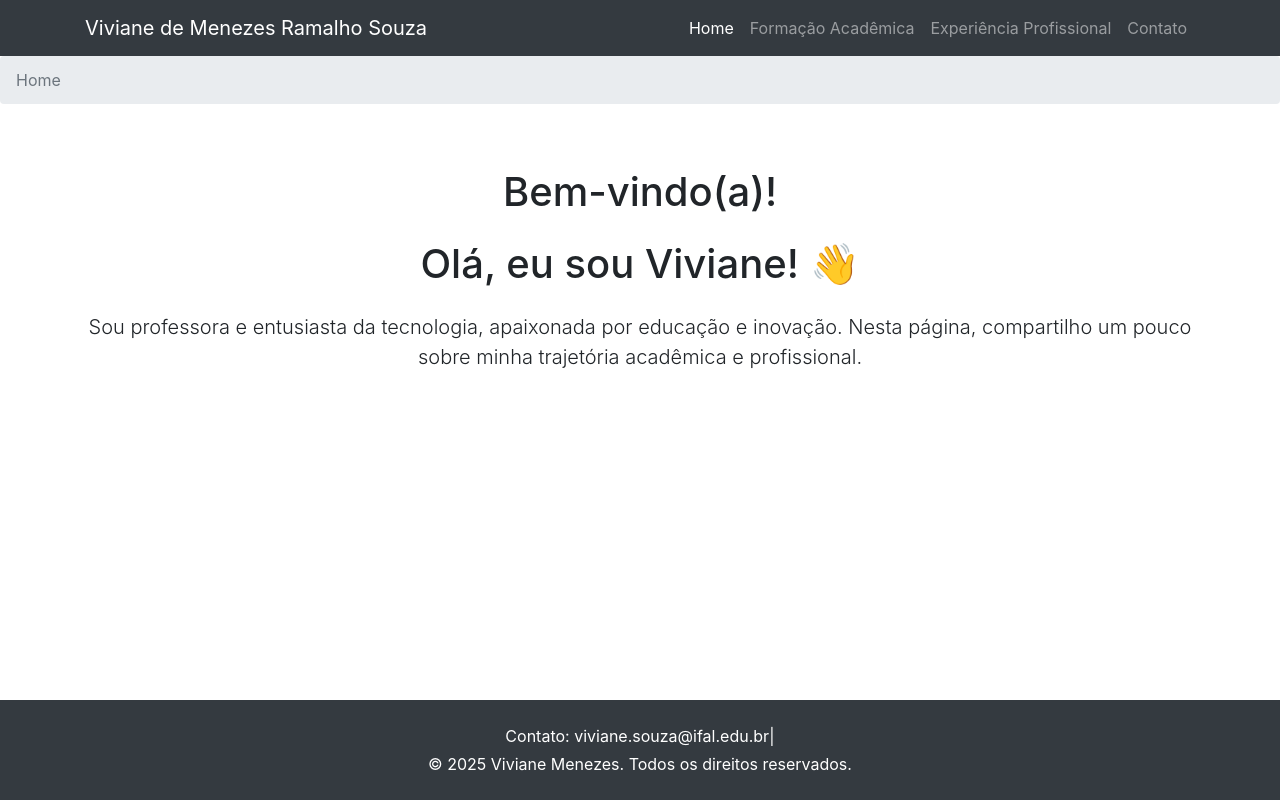
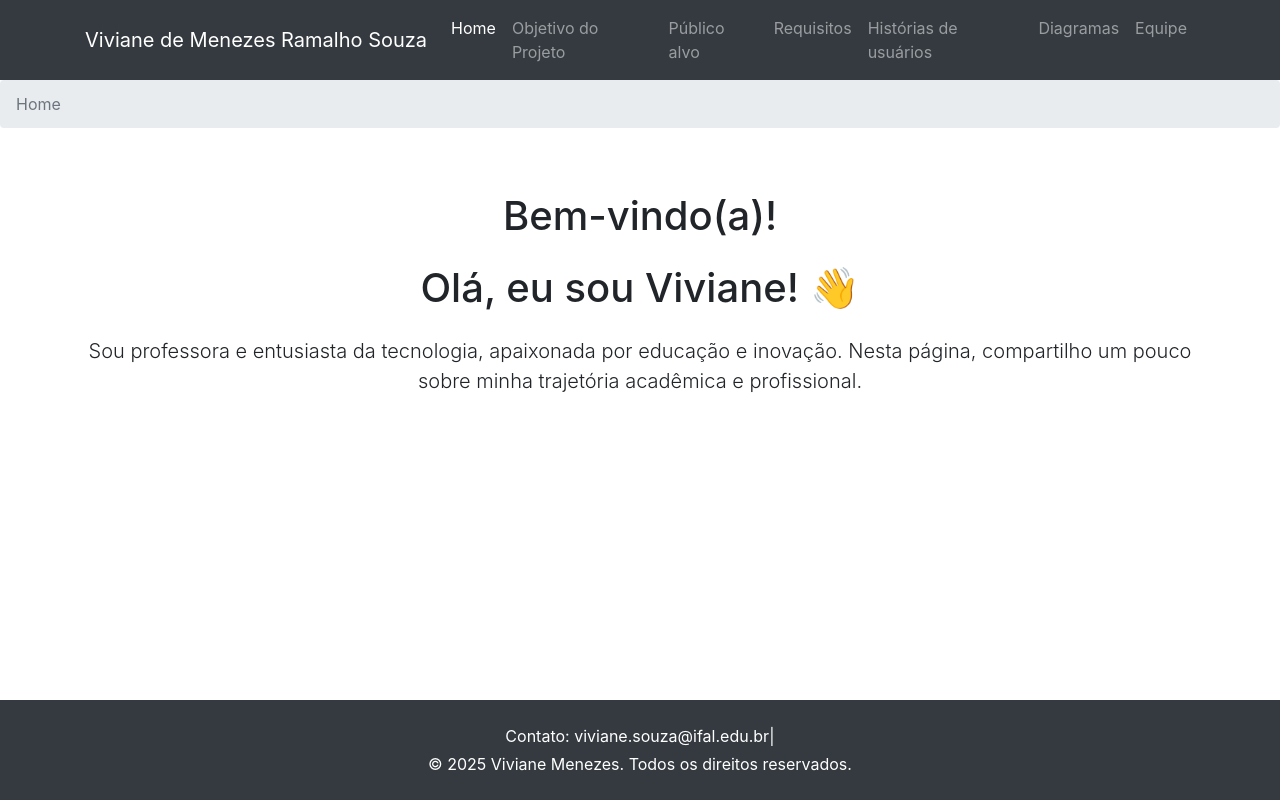
Before and after one commit to GabrielBarbosadaSilva-afk/SGIB_SistemaDeGestaoDeBiblioteca, a plain HTML site: page index.html in a window 1280 px wide. Drawn offline with nearby package versions, Linux system fonts and the light colour scheme; a script that the page names is missing.

Commit message:
Edição na barra de navegação

```diff
--- a/index.html
+++ b/index.html
@@ -53,13 +53,22 @@
             <a class="nav-link" href="#">Home <span class="sr-only">(Página atual)</span></a>
           </li>
           <li class="nav-item">
-            <a class="nav-link" href="formacao.html">Formação Acadêmica</a>
+            <a class="nav-link" href="objetivo_projeto.html">Objetivo do Projeto</a>
           </li>
           <li class="nav-item">
-            <a class="nav-link" href="experiencia.html">Experiência Profissional</a>
+            <a class="nav-link" href="publico_alvo.html">Público alvo</a>
           </li>
           <li class="nav-item">
-            <a class="nav-link" href="#contato.html">Contato</a>
+            <a class="nav-link" href="requisitos.html">Requisitos</a>
+          </li>
+          <li class="nav-item">
+            <a class="nav-link" href=" historias_usuarios.html">Histórias de usuários</a>
+          </li>
+          <li class="nav-item">
+            <a class="nav-link" href="diagramas.html">Diagramas</a>
+          </li>
+          <li class="nav-item">
+            <a class="nav-link" href="equipe.html">Equipe</a>
           </li>
         </ul>
       </div>
```
